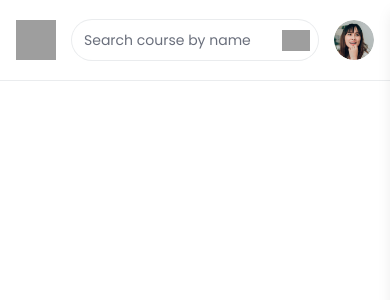
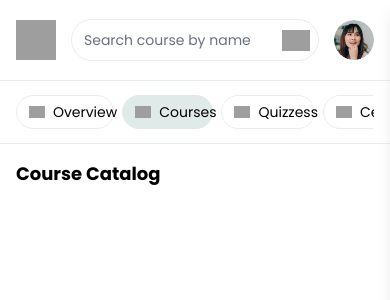
Before and after one commit to azzamdinabdillah/obito, a React (Vite) app: page /course-catalog in a window 390 px wide. Shown: the top 300 px of the page. Built offline with nearby package versions, Linux system fonts and the light colour scheme; grey boxes are pictures that could not be loaded; the HTML template or start-up script is replaced by a standard one.

Commit message:
fix : responsive navbar dashboard

```diff
--- a/src/components/NavbarDashboard.tsx
+++ b/src/components/NavbarDashboard.tsx
@@ -1,8 +1,95 @@
-import { useState } from "react";
+import { useState, useEffect, useRef } from "react";
 import { Link } from "react-router-dom";
+
+// TypeScript interfaces
+interface MenuItem {
+  id: string;
+  label: string;
+  href: string;
+  icon?: string;
+}
+
+interface BottomNavItem {
+  id: string;
+  label: string;
+  href: string;
+  icon: string;
+  isActive?: boolean;
+}
+
+interface UserProfile {
+  name: string;
+  role: string;
+  avatar: string;
+}
+
+// JSON data
+const dropdownMenuItems: MenuItem[] = [
+  {
+    id: "my-courses",
+    label: "My Courses",
+    href: "#",
+  },
+  {
+    id: "subscriptions",
+    label: "Subscriptions",
+    href: "my-subscriptions.html",
+  },
+  {
+    id: "logout",
+    label: "Logout",
+    href: "index.html",
+  },
+];
+
+const bottomNavItems: BottomNavItem[] = [
+  {
+    id: "overview",
+    label: "Overview",
+    href: "#",
+    icon: "/src/assets/images/icons/home-trend-up.svg",
+    isActive: false,
+  },
+  {
+    id: "courses",
+    label: "Courses",
+    href: "#",
+    icon: "/src/assets/images/icons/note-favorite.svg",
+    isActive: true,
+  },
+  {
+    id: "quizzes",
+    label: "Quizzess",
+    href: "#",
+    icon: "/src/assets/images/icons/message-programming.svg",
+    isActive: false,
+  },
+  {
+    id: "certificates",
+    label: "Certificates",
+    href: "#",
+    icon: "/src/assets/images/icons/cup.svg",
+    isActive: false,
+  },
+  {
+    id: "portfolios",
+    label: "Portfolios",
+    href: "#",
+    icon: "/src/assets/images/icons/ruler&pen.svg",
+    isActive: false,
+  },
+];
+
+const userProfile: UserProfile = {
+  name: "Tamara Utami",
+  role: "Programmer UI",
+  avatar: "/src/assets/images/photos/sami.png",
+};
 
 export default function NavbarDashboard() {
   const [isDrawerOpen, setIsDrawerOpen] = useState<boolean>(false);
+  const [isDropdownOpen, setIsDropdownOpen] = useState<boolean>(false);
+  const dropdownRef = useRef<HTMLDivElement>(null);
 
   const toggleDrawer = (): void => {
     setIsDrawerOpen(!isDrawerOpen);
@@ -12,13 +99,41 @@ export default function NavbarDashboard() {
     setIsDrawerOpen(false);
   };
 
+  const toggleDropdown = (): void => {
+    setIsDropdownOpen(!isDropdownOpen);
+  };
+
+  const closeDropdown = (): void => {
+    setIsDropdownOpen(false);
+  };
+
+  // Close dropdown when clicking outside
+  useEffect(() => {
+    const handleClickOutside = (event: MouseEvent) => {
+      if (
+        dropdownRef.current &&
+        !dropdownRef.current.contains(event.target as Node)
+      ) {
+        setIsDropdownOpen(false);
+      }
+    };
+
+    if (isDropdownOpen) {
+      document.addEventListener("mousedown", handleClickOutside);
+    }
+
+    return () => {
+      document.removeEventListener("mousedown", handleClickOutside);
+    };
+  }, [isDropdownOpen]);
+
   return (
-    <>
+    <div className="flex flex-col h-full fixed top-0 left-0 w-full">
       <nav
         id="nav-guest"
-        className="flex fixed top-0 left-0 w-full bg-white border-b border-obito-grey"
+        className="flex bg-white border-b border-obito-grey"
       >
-        <div className="flex px-4 w-full lg:max-w-[1280px] lg:px-[75px] py-5 items-center justify-between mx-auto">
+        <div className="container-max-w-1280 container-padding-x flex w-full py-5 items-center justify-between mx-auto">
           <div className="flex items-center gap-4 lg:gap-[50px] w-full md:w-auto justify-between md:justify-start">
             <Link to="/" className="flex shrink-0">
               <img
@@ -38,12 +153,12 @@ export default function NavbarDashboard() {
                   type="text"
                   name=""
                   id=""
-                  className="appearance-none outline-none ring-1 ring-obito-grey rounded-full w-full min-w-0 md:w-[300px] lg:w-[400px] py-2.5 px-3 xs:py-2 xs:px-4 sm:py-[14px] sm:px-5 bg-white font-bold placeholder:font-normal placeholder:text-obito-text-secondary group-focus-within:ring-obito-green transition-all duration-300 pr-12 xs:pr-10 sm:pr-[50px] text-sm sm:text-base"
+                  className="appearance-none outline-none ring-1 ring-obito-grey rounded-full w-full min-w-0 md:w-[300px] lg:w-[400px] py-2.5 px-3 md:py-[14px] md:px-5 bg-white font-bold placeholder:font-normal placeholder:text-obito-text-secondary group-focus-within:ring-obito-green transition-all duration-300 pr-12 xs:pr-10 md:pr-[50px] text-sm md:text-base"
                   placeholder="Search course by name"
                 />
                 <button
                   type="submit"
-                  className="absolute h-7 w-7 xs:h-10 xs:w-10 sm:h-[52px] sm:w-[52px] top-1/2 -translate-y-1/2 right-2"
+                  className="absolute h-7 w-7 md:h-[52px] md:w-[52px] top-1/2 -translate-y-1/2 right-2 md:-right-1"
                 >
                   <img
                     src="/src/assets/images/icons/search-normal-green-fill.svg"
@@ -98,42 +213,56 @@ export default function NavbarDashboard() {
             <div className="items-center gap-5 hidden md:flex">
               <div
                 id="profile-dropdown"
+                ref={dropdownRef}
                 className="relative flex items-center gap-[14px]"
               >
                 <div className="flex shrink-0 w-[50px] h-[50px] rounded-full overflow-hidden bg-obito-grey">
                   <img
-                    src="/src/assets/images/photos/sami.png"
+                    src={userProfile.avatar}
                     className="w-full h-full object-cover"
                     alt="photo"
                   />
                 </div>
                 <div>
-                  <p className="font-semibold text-lg">Tamara Utami</p>
+                  <p className="font-semibold text-lg">{userProfile.name}</p>
                   <p className="text-sm text-obito-text-secondary">
-                    Programmer UI
+                    {userProfile.role}
                   </p>
                 </div>
-                <button id="dropdown-opener" className="flex shrink-0 w-6 h-6">
+                <button
+                  id="dropdown-opener"
+                  className="flex shrink-0 w-6 h-6"
+                  onClick={toggleDropdown}
+                  aria-expanded={isDropdownOpen}
+                  aria-label="Toggle profile dropdown"
+                >
                   <img
                     src="/src/assets/images/icons/arrow-circle-down.svg"
-                    className="w-6 h-6"
+                    className={`w-6 h-6 transition-transform duration-300 ${
+                      isDropdownOpen ? "rotate-180" : ""
+                    }`}
                     alt="icon"
                   />
                 </button>
                 <div
                   id="dropdown"
-                  className="absolute top-full right-0 mt-[7px] w-[170px] h-fit bg-white rounded-xl border border-obito-grey py-4 px-5 shadow-[0px_10px_30px_0px_#B8B8B840] z-10 hidden"
+                  className={`absolute top-full right-0 mt-[7px] w-[170px] h-fit bg-white rounded-xl border border-obito-grey py-4 px-5 shadow-[0px_10px_30px_0px_#B8B8B840] z-10 transition-all duration-300 ${
+                    isDropdownOpen
+                      ? "opacity-100 visible"
+                      : "opacity-0 invisible"
+                  }`}
                 >
                   <ul className="flex flex-col gap-[14px]">
-                    <li className="hover:text-obito-green transition-all duration-300">
-                      <a href="#">My Courses</a>
-                    </li>
-                    <li className="hover:text-obito-green transition-all duration-300">
-                      <a href="my-subscriptions.html">Subscriptions</a>
-                    </li>
-                    <li className="hover:text-obito-green transition-all duration-300">
-                      <a href="index.html">Logout</a>
-                    </li>
+                    {dropdownMenuItems.map((item: MenuItem) => (
+                      <li
+                        key={item.id}
+                        className="hover:text-obito-green transition-all duration-300"
+                      >
+                        <a href={item.href} onClick={closeDropdown}>
+                          {item.label}
+                        </a>
+                      </li>
+                    ))}
                   </ul>
                 </div>
               </div>
@@ -204,7 +333,19 @@ export default function NavbarDashboard() {
 
           {/* Drawer Menu Items */}
           <div className="flex-1 p-6">
-            <ul className="space-y-6"></ul>
+            <ul className="space-y-6">
+              {dropdownMenuItems.map((item, index) => (
+                <li key={index}>
+                  <Link
+                    to={item.href}
+                    onClick={closeDrawer}
+                    className={`block py-3 px-4 rounded-lg transition-all duration-300 hover:bg-obito-grey/30 hover:font-semibold`}
+                  >
+                    {item.label}
+                  </Link>
+                </li>
+              ))}
+            </ul>
           </div>
 
           {/* Drawer Footer */}
@@ -212,21 +353,48 @@ export default function NavbarDashboard() {
             <div className="flex items-center gap-4">
               <div className="flex shrink-0 w-[50px] h-[50px] rounded-full overflow-hidden bg-obito-grey">
                 <img
-                  src="/src/assets/images/photos/sami.png"
+                  src={userProfile.avatar}
                   className="w-full h-full object-cover"
                   alt="photo"
                 />
               </div>
               <div>
-                <p className="font-semibold text-lg">Tamara Utami</p>
+                <p className="font-semibold text-lg">{userProfile.name}</p>
                 <p className="text-sm text-obito-text-secondary">
-                  Programmer UI
+                  {userProfile.role}
                 </p>
               </div>
             </div>
           </div>
         </div>
       </div>
-    </>
+
+      {/* Nav Bottom */}
+      <nav
+        id="bottom-nav"
+        className="container-max-w-1280 container-padding-x flex w-full bg-white border-b border-obito-grey py-[14px]"
+      >
+        <ul className="flex w-full gap-2 md:gap-3 overflow-x-auto no-scrollbar">
+          {bottomNavItems.map((item) => (
+            <li
+              key={item.id}
+              className={`group ${item.isActive ? "active" : ""}`}
+            >
+              <Link
+                to={item.href}
+                className="flex items-center gap-2 rounded-full border border-obito-grey py-1.5 px-3 md:px-[14px] hover:border-obito-green bg-white transition-all duration-300 group-[.active]:bg-obito-light-green group-[.active]:border-obito-light-green"
+              >
+                <img
+                  src={item.icon}
+                  className="flex shrink-0 w-4 md:w-[20px]"
+                  alt="icon"
+                />
+                <span className="text-sm md:text-base">{item.label}</span>
+              </Link>
+            </li>
+          ))}
+        </ul>
+      </nav>
+    </div>
   );
 }
--- a/src/index.css
+++ b/src/index.css
@@ -1,17 +1,34 @@
-@import url('https://fonts.googleapis.com/css2?family=Poppins:ital,wght@0,100;0,200;0,300;0,400;0,500;0,600;0,700;0,800;0,900;1,100;1,200;1,300;1,400;1,500;1,600;1,700;1,800;1,900&display=swap');
+@import url("https://fonts.googleapis.com/css2?family=Poppins:ital,wght@0,100;0,200;0,300;0,400;0,500;0,600;0,700;0,800;0,900;1,100;1,200;1,300;1,400;1,500;1,600;1,700;1,800;1,900&display=swap");
 @import "tailwindcss";
 
 @theme {
-  --color-obito-black: #0A0723;
-  --color-obito-green: #2F6A62;
-  --color-obito-grey: #EAECEE;
-  --color-obito-red: #EF372B;
-  --color-obito-text-grey: #87898C;
-  --color-obito-light-green: #E0EAE8;
-  --color-obito-light-red: #FFE3E1;
-  --color-obito-text-secondary: #6A6F7C;
+  --color-obito-black: #0a0723;
+  --color-obito-green: #2f6a62;
+  --color-obito-grey: #eaecee;
+  --color-obito-red: #ef372b;
+  --color-obito-text-grey: #87898c;
+  --color-obito-light-green: #e0eae8;
+  --color-obito-light-red: #ffe3e1;
+  --color-obito-text-secondary: #6a6f7c;
 }
 
-*{
-    font-family: 'Poppins', sans-serif;
+* {
+  font-family: "Poppins", sans-serif;
 }
+
+.no-scrollbar::-webkit-scrollbar {
+  display: none;
+}
+/* Hide scrollbar for IE, Edge and Firefox */
+.no-scrollbar {
+  -ms-overflow-style: none; /* IE and Edge */
+  scrollbar-width: none;
+}
+
+.container-max-w-1280 {
+  @apply max-w-[1280px] mx-auto
+}
+
+.container-padding-x {
+  @apply px-4 md:px-8 lg:px-[75px]
+}
--- a/src/pages/CourseCatalog.tsx
+++ b/src/pages/CourseCatalog.tsx
@@ -3,7 +3,17 @@ import NavbarDashboard from "../components/NavbarDashboard";
 export default function CourseCatalog() {
   return (
     <div>
-        <NavbarDashboard />
+      <NavbarDashboard />
+      <div className="pt-[10rem] lg:pt-[12rem]">
+      <section
+        id="catalog"
+        className="container-max-w-1280 container-padding-x flex flex-col w-full gap-4"
+      >
+        <h1 className="font-bold leading-normal text-lg md:text-xl lg:text-[22px]">
+          Course Catalog
+        </h1>
+      </section>
+      </div>
     </div>
-  )
+  );
 }
```
